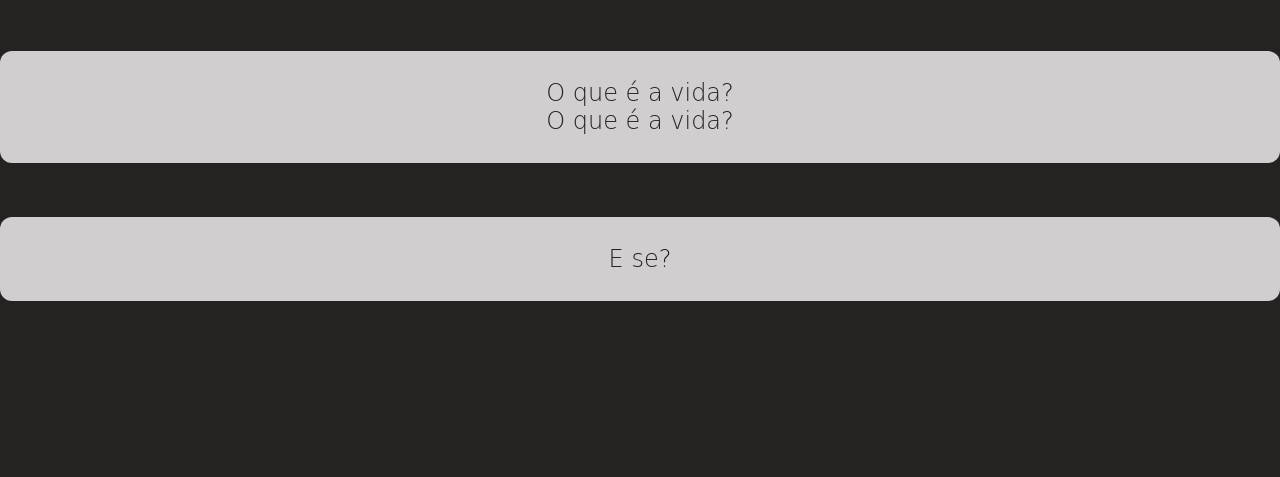
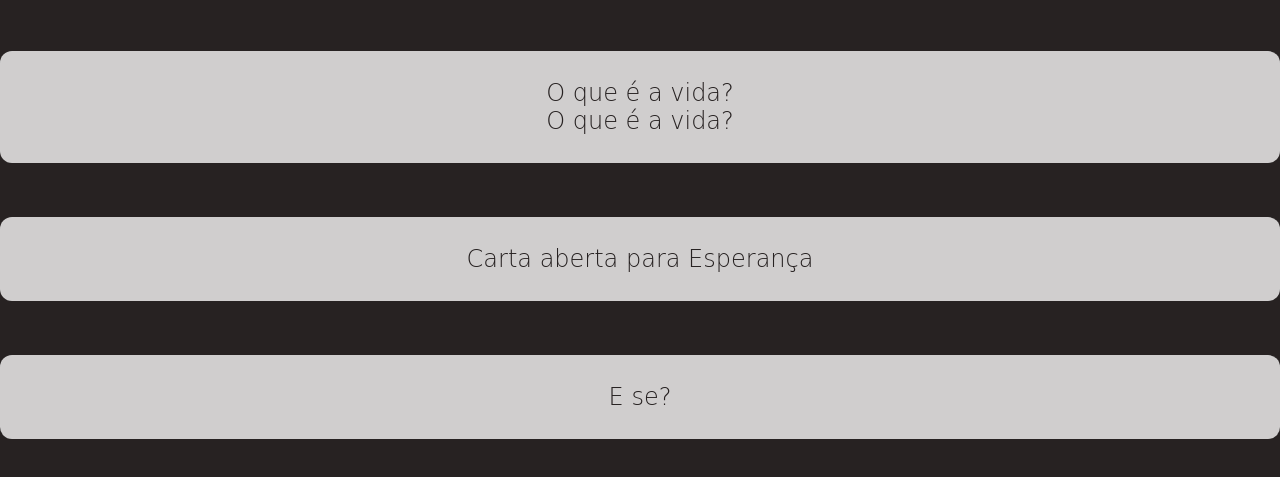
Before and after one commit to wheniwant/the-blog, a plain HTML site: page vidareal.html in a window 1280 px wide. Shown: the part 1091-1568 px from the top of the page. Drawn offline with nearby package versions, Linux system fonts and the light colour scheme; a web font is replaced by a local one.

Commit message:
Update vidareal.html

```diff
--- a/vidareal.html
+++ b/vidareal.html
@@ -112,6 +112,11 @@
                 </a>
                 <div class="title">
                     <br><br><br>
+                    <a href="esperan.html">
+                        <h1><br>Carta aberta para Esperança<br><br></h1>
+                    </a>
+                <div class="title">
+                    <br><br><br>
                     <a href="vidareal.html">
                         <h1><br>E se?<br><br></h1>
                     </a>
```
